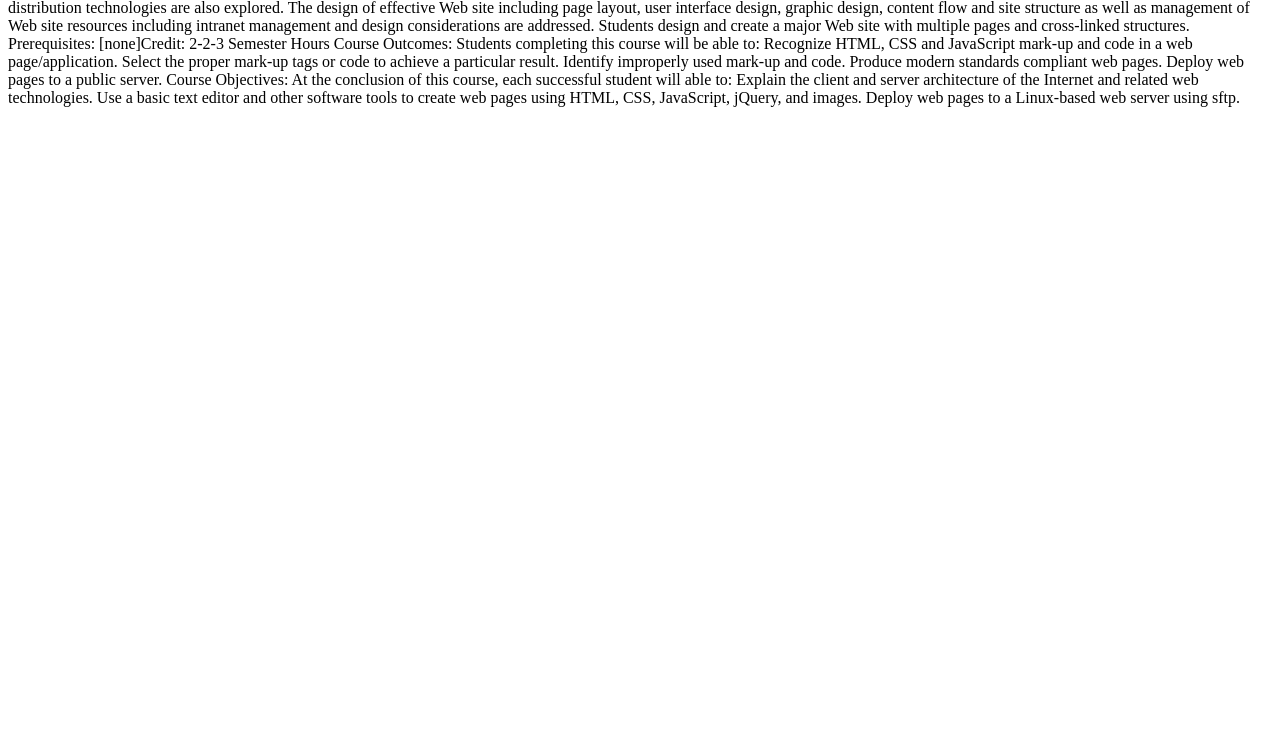
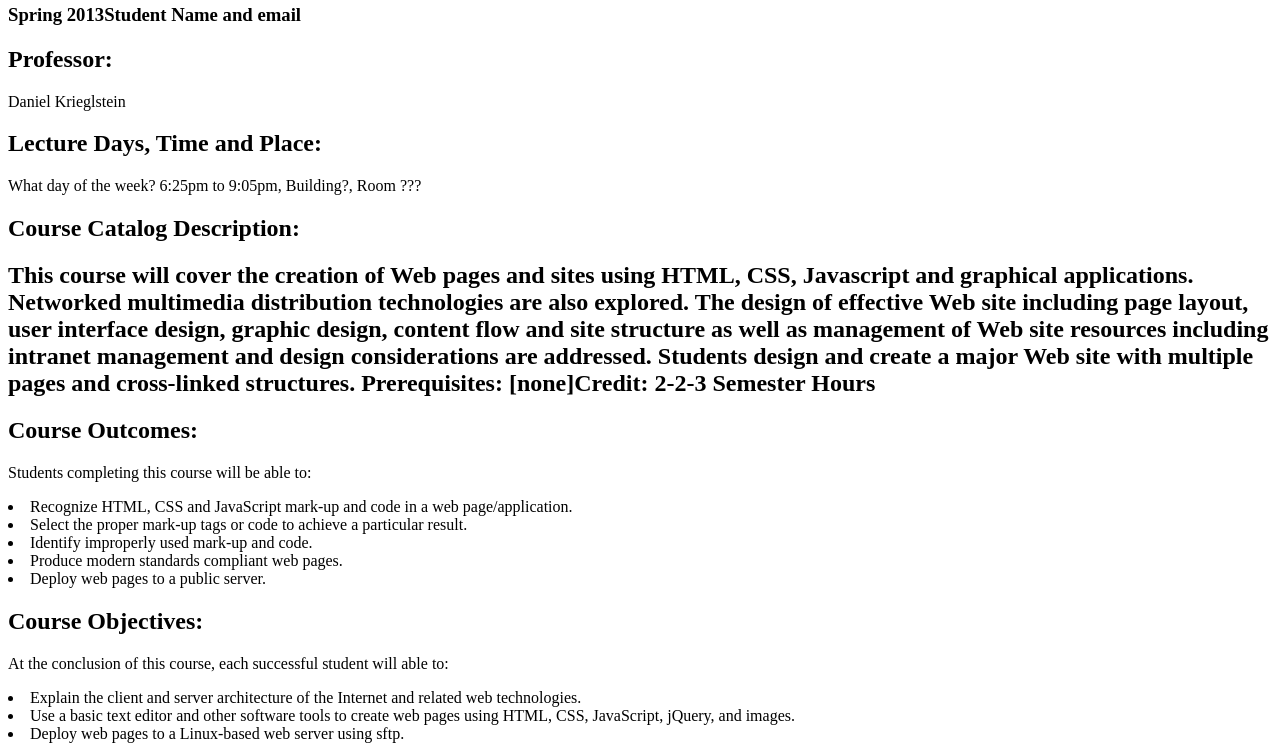
Before and after one commit to ARJSR/lab-2, a plain HTML site: page index.html in a window 1280 px wide. Shown: the part 45-800 px from the top of the page. Drawn offline with Linux system fonts and the light colour scheme.

Commit message:
added tags and headers

```diff
--- a/index.html
+++ b/index.html
@@ -4,25 +4,27 @@
 	<meta charset="UTF-8">
 <title>ITMD-361 Internet Technologies and Web Design</title>
 </head>
-ITMD-361 Internet Technologies and Web Design
-Spring 2013
-Student Name and email
-Professor:
-Daniel Krieglstein
-Lecture Days, Time and Place:
-What day of the week? 6:25pm to 9:05pm, Building?, Room ???
-Course Catalog Description:
-This course will cover the creation of Web pages and sites using HTML, CSS, Javascript and graphical applications. Networked multimedia distribution technologies are also explored. The design of effective Web site including page layout, user interface design, graphic design, content flow and site structure as well as management of Web site resources including intranet management and design considerations are addressed. Students design and create a major Web site with multiple pages and cross-linked structures. Prerequisites: [none]Credit: 2-2-3 Semester Hours
-Course Outcomes:
-Students completing this course will be able to:
-Recognize HTML, CSS and JavaScript mark-up and code in a web page/application.
-Select the proper mark-up tags or code to achieve a particular result.
-Identify improperly used mark-up and code.
-Produce modern standards compliant web pages.
-Deploy web pages to a public server.
-Course Objectives:
-At the conclusion of this course, each successful student will able to:
-Explain the client and server architecture of the Internet and related web technologies.
-Use a basic text editor and other software tools to create web pages using HTML, CSS, JavaScript, jQuery, and images.
-Deploy web pages to a Linux-based web server using sftp.</li>
+<body>
+<h3>ITMD-361 Internet Technologies and Web Design</h3>
+<h3>Spring 2013</h3)
+<p>Student Name and email</p>
+<h2>Professor:</h2>
+<p>Daniel Krieglstein</p>
+<h2>Lecture Days, Time and Place:</h2>
+<p2>What day of the week? 6:25pm to 9:05pm, Building?, Room ???</p2>
+<h2>Course Catalog Description:</h2>
+<h2>This course will cover the creation of Web pages and sites using HTML, CSS, Javascript and graphical applications. Networked multimedia distribution technologies are also explored. The design of effective Web site including page layout, user interface design, graphic design, content flow and site structure as well as management of Web site resources including intranet management and design considerations are addressed. Students design and create a major Web site with multiple pages and cross-linked structures. Prerequisites: [none]Credit: 2-2-3 Semester Hours</h2>
+<h2>Course Outcomes:</h2>
+<p>Students completing this course will be able to:</p>
+<li>Recognize HTML, CSS and JavaScript mark-up and code in a web page/application.</li>
+<li>Select the proper mark-up tags or code to achieve a particular result.</li>
+<li>Identify improperly used mark-up and code.</li>
+<li>Produce modern standards compliant web pages.</li>
+<li>Deploy web pages to a public server.</li>
+<h2>Course Objectives:</h2>
+<p>At the conclusion of this course, each successful student will able to:</p>
+<li>Explain the client and server architecture of the Internet and related web technologies.</li>
+<li>Use a basic text editor and other software tools to create web pages using HTML, CSS, JavaScript, jQuery, and images.</li>
+<li>Deploy web pages to a Linux-based web server using sftp.</li>
+</body>
 </html>
```
